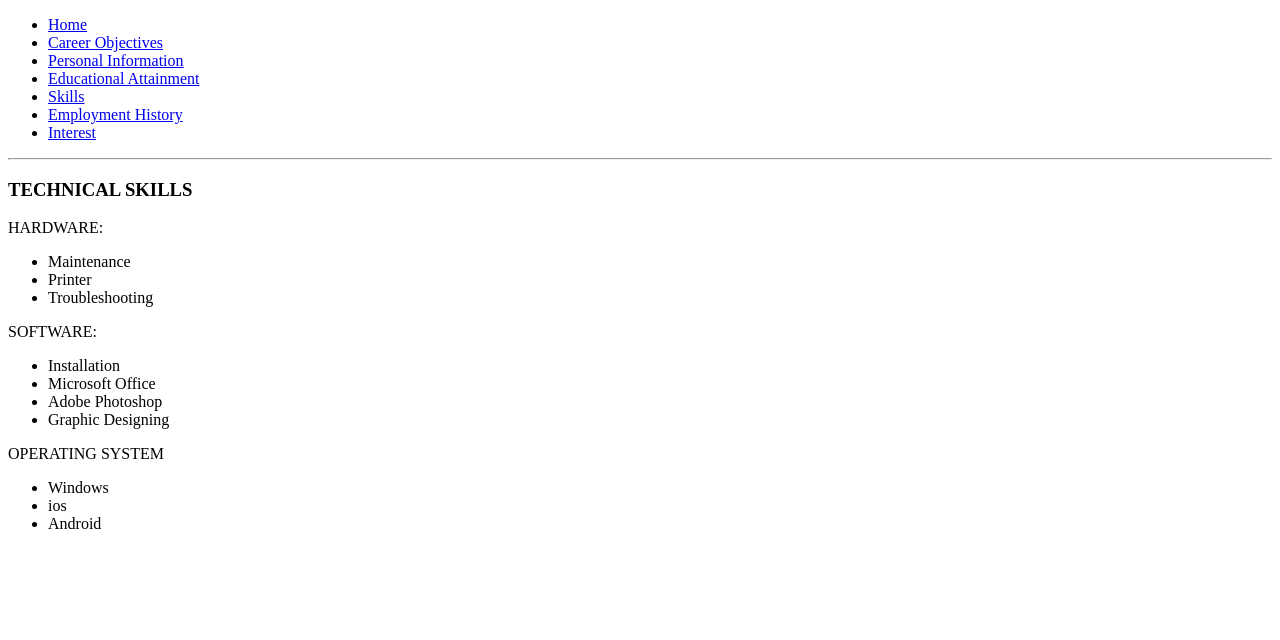
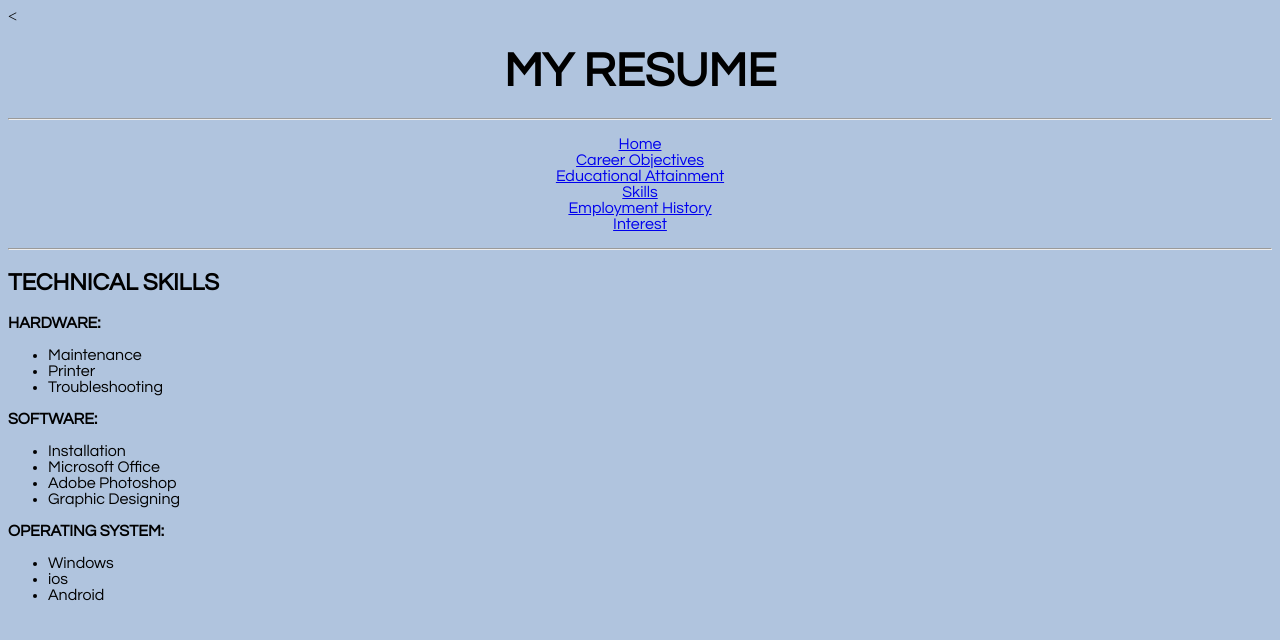
Before and after one commit to pcharlzgateb012/RESUME, a plain HTML site: page skills.html in a window 1280 px wide. Drawn offline with Linux system fonts and the light colour scheme.

Commit message:
initial upload

```diff
--- a/skills.html
+++ b/skills.html
@@ -1,44 +1,46 @@
-<!DOCTYPE html>
+<<!DOCTYPE html>
 <html>
-<head>
-	<meta charset="utf-8">
-	<meta name="viewport" content="width=device-width, initial-scale=1">
-	<title>Skills</title>
-</head>
-<body>
-	<nav>
-	<ul>
-		<li><a href="index.html">Home</a> </li>
-		<li><a href="objectives.html">Career Objectives</a> </li>
-		<li><a href="personal.html">Personal Information</a> </li>
-		<li><a href="educationalattainment.html">Educational Attainment</a> </li>
-		<li><a href="skills.html">Skills</a> </li>
-		<li><a href="employmenthistory.html">Employment History</a> </li>
-		<li><a href="interest.html">Interest</a> </li>
+<head><center>
+<meta charset="utf-8">
+<title>MY RESUME</title>
+	<p><font size="10px"color="black" face="century gothic">
+	<h1>MY RESUME</h1>
+	</font></p>
+	<hr>
+</head></center>
+	<nav><center><p> <font size="3" face="century gothic">
+	 	<a href="index.html">Home</a><br>
+		<a href="objectives.html">Career Objectives</a><br/>
+		<a href="educationalattainment.html">Educational Attainment</a><br/>
+		<a href="skills.html">Skills</a> <br/>
+		<a href="employmenthistory.html">Employment History</a><br/>
+		<a href="interest.html">Interest</a><br/>
+	</nav></p></font>
+<hr>
+<P><font color="black" face="century gothic">
+<h2>TECHNICAL SKILLS</h2>
 
-	</ul>
-</nav>
-<hr>
-<h3>TECHNICAL SKILLS</h3>
-
-<p class="head">HARDWARE:</p>
+<p class="head"><b>HARDWARE:</b></p>
 <ul>
 	<li>Maintenance</li>
 	<li>Printer</li>
 	<li>Troubleshooting</li>
 </ul>
-<p class="head">SOFTWARE:</p>
+<p class="head"><b>SOFTWARE:</b></p>
 <ul>
 	<li>Installation</li>
 	<li>Microsoft Office</li>
 	<li>Adobe Photoshop</li>
 	<li>Graphic Designing</li>
 </ul>
-<p class="head">OPERATING SYSTEM</p>
+<p class="head"><b>OPERATING SYSTEM:</b></p>
 <ul>
 	<li>Windows</li>
 	<li>ios</li>
 	<li>Android</li>
-</ul>
+</ul></p></font>
 </body>
 </html>
+<style>
+	body{
+		background-color:lightsteelblue;}
```
Also changed, not shown: educationalattainment.html (+30 -24 lines), employmenthistory.html (+21 -18 lines), index.html (+53 -19 lines), interest.html (+21 -20 lines), objectives.html (+29 -17 lines), personal.html (deleted, +0 -34 lines), me.jpg (added).
